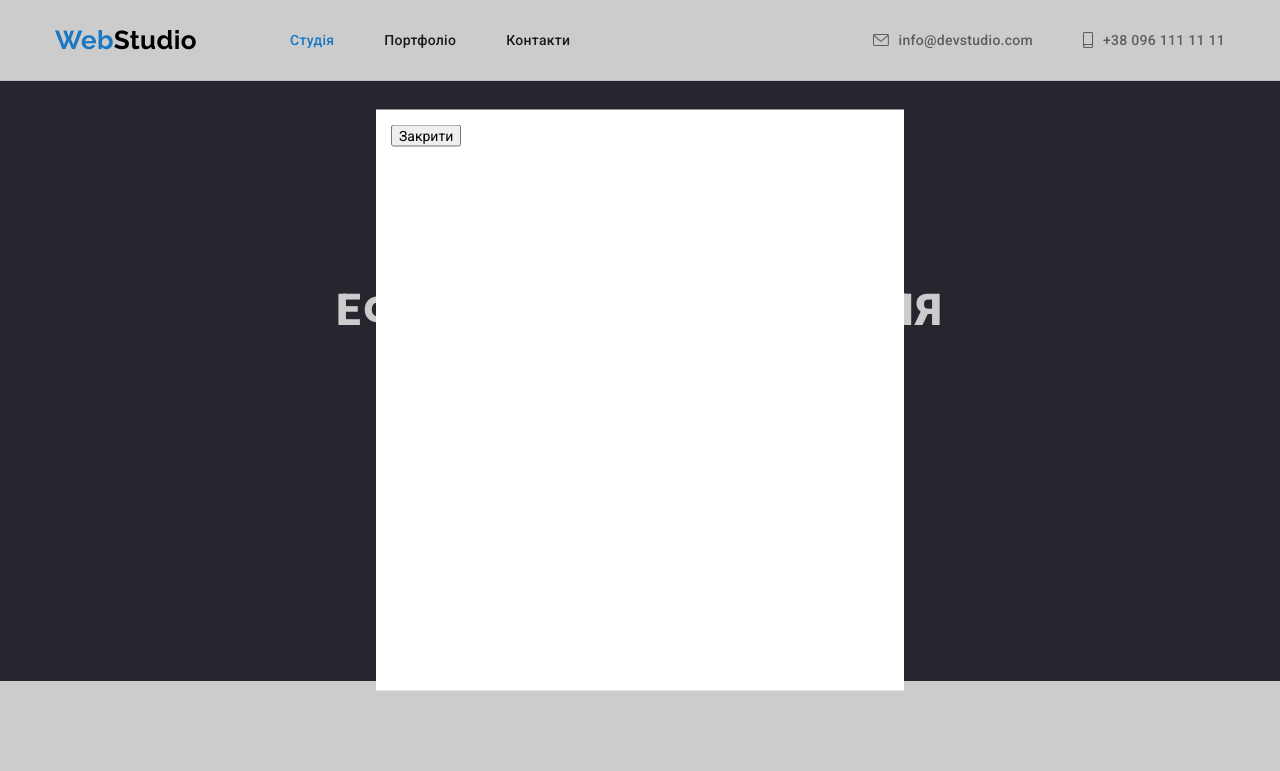
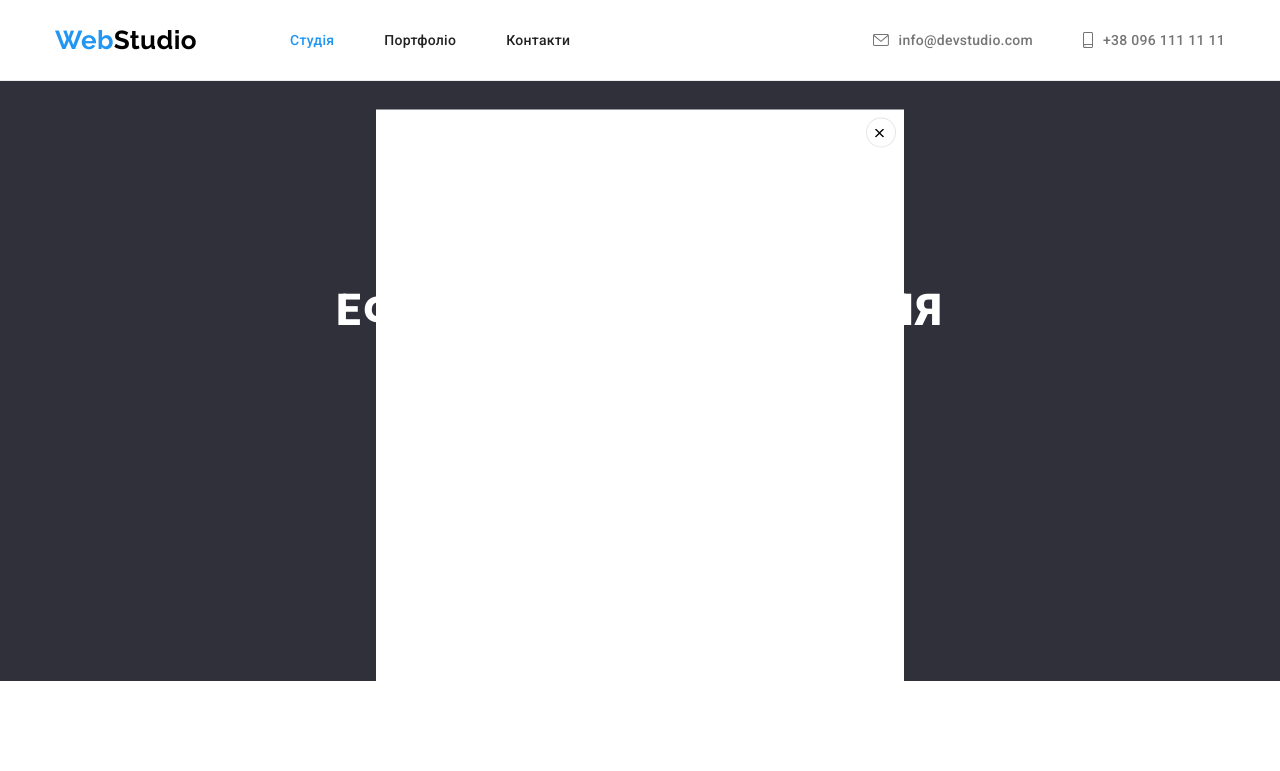
Before and after one commit to Pticeron/goit-markup-hw-05, a plain HTML site: page index.html in a window 1280 px wide. Both pictures are taken after a click on the button "Замовити послугу". Shown: the top 771 px of the page. Drawn offline with nearby package versions, Linux system fonts and the light colour scheme.

Commit message:
Додає вікно в портфоліо

```diff
--- a/css/styles.css
+++ b/css/styles.css
@@ -89,14 +89,16 @@ img {
   left: 0;
   width: 100%;
   height: 100%;
-  background: rgba(0, 0, 0, 0.2);
 }
 
 .backdrop.is-hidden {
- opacity: 0;
- pointer-events: none;
+  opacity: 0;
+  pointer-events: none;
 }
 
+.backdrop:hover {
+  opacity: 1;
+}
 
 .modal {
   position: absolute;
@@ -110,7 +112,42 @@ img {
 
   background-color: #ffffff;
 
+}
 
+.btn-modal {
+  position: absolute;
+  top: 8px;
+  right: 8px;
+  width: 30px;
+  height: 30px;
+  padding: 8px;
+
+  background: var(--second-akcent-color);
+  border: 1px solid rgba(0, 0, 0, 0.1);
+  border-radius: 50%;
+  cursor: pointer;
+
+}
+
+.btn-modal::before {
+  content: "";
+  display: block;
+  width: 9px;
+  height: 10px;
+
+  pointer-events: none;
+  left: 50%;
+  top: 50%;
+
+  background-image: url(../images/Close.svg);
+  background-position: center;
+  background-repeat: no-repeat;
+  background-size: contain;
+}
+
+.btn-modal > .btn-modal::before {
+  top: 0;
+  right: 0;
 }
 
 
@@ -583,6 +620,25 @@ a.link.current {
   margin-top: -30px;
 }
 
+.over-boxes {
+  position: relative;
+}
+
+.over-boxes::before {
+  position: absolute;
+  content: "";
+  display: inline-block;
+  width: 100%;
+  height: 100%;
+  background-color: rgba(33, 150, 243, 0.9);
+
+  opacity: 0;
+}
+
+.over-boxes:hover::before {
+  opacity: 1;
+}
+
 .boxes > .boxes-top {
   flex-basis: calc(100% / 3 - 30px);
   margin-left: 30px;
--- a/index.html
+++ b/index.html
@@ -456,9 +456,12 @@
       </div>
     </footer>
 
+<!-- Modal windows -->
+
     <div class="backdrop is-hidden" data-modal>
       <div class="modal">
-        <button type="button" data-modal-close>Закрити</button>
+        <button class="btn-modal" aria-label="Download File" data-modal-close></button>
+
       </div>
     </div>
     <script src="./js/modal.js"></script>
```
Also changed, not shown: portfolio.html (+2 -1 lines), images/Close.svg (added).
